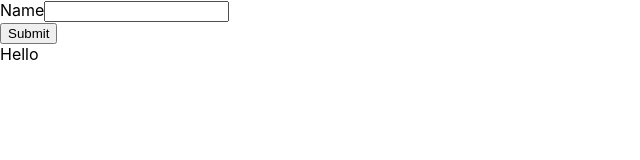
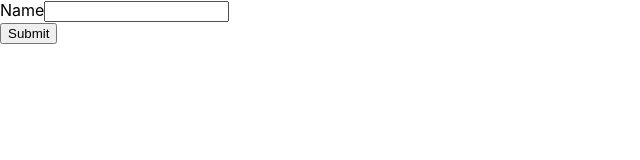
Before and after one commit to jeffreyquan/tvdb, a React (Create React App) app: page / in a window 1280 px wide. Shown: the top 160 px of the page, without its empty margins (0-640 px from the left). Built offline with nearby package versions, Linux system fonts and the light colour scheme.

Commit message:
show search page with render form and render results components

```diff
--- a/src/components/ShowSearchForm.tsx
+++ b/src/components/ShowSearchForm.tsx
@@ -1,6 +1,7 @@
 import React from 'react';
 import { Form } from './Form/Form';
 import { Field } from './Form/Field';
+import { ShowSearchResults } from './ShowSearchResults';
 
 export const ShowSearchForm: React.FC = () => {
   return (
@@ -11,6 +12,7 @@ export const ShowSearchForm: React.FC = () => {
           <Field id="name" label="Name" />
         </>
       )}
+      renderResponse={() => <ShowSearchResults />}
     />
   );
 }
--- a/src/components/ShowSearchResults.tsx
+++ b/src/components/ShowSearchResults.tsx
@@ -1,13 +1,16 @@
-import React, { useContext } from 'react';
-import { FormContext } from './Form/Form';
-
+import React from 'react';
+import { ResponseContext, IResponseContext } from './Form/Form';
 
 export const ShowSearchResults = () => {
-  const results = useContext(FormContext);
-  console.log(results);
+
   return (
-    <div>
-      Hello
-    </div>
-  )
+    <ResponseContext.Consumer>
+      {(context: IResponseContext) =>
+        Object.keys(context.response).length > 0 &&
+        context.response.results.map((result: any, index: number) => (
+          <div key={index}>{result.original_name}</div>
+        ))
+      }
+    </ResponseContext.Consumer>
+  );
 }
--- a/src/pages/ShowSearchPage.tsx
+++ b/src/pages/ShowSearchPage.tsx
@@ -1,12 +1,10 @@
 import React from 'react';
 import { ShowSearchForm } from '../components/ShowSearchForm';
-import { ShowSearchResults } from '../components/ShowSearchResults';
 
 export const ShowSearchPage = () => {
   return (
     <div>
       <ShowSearchForm />
-      <ShowSearchResults />
     </div>
   );
 }
```
